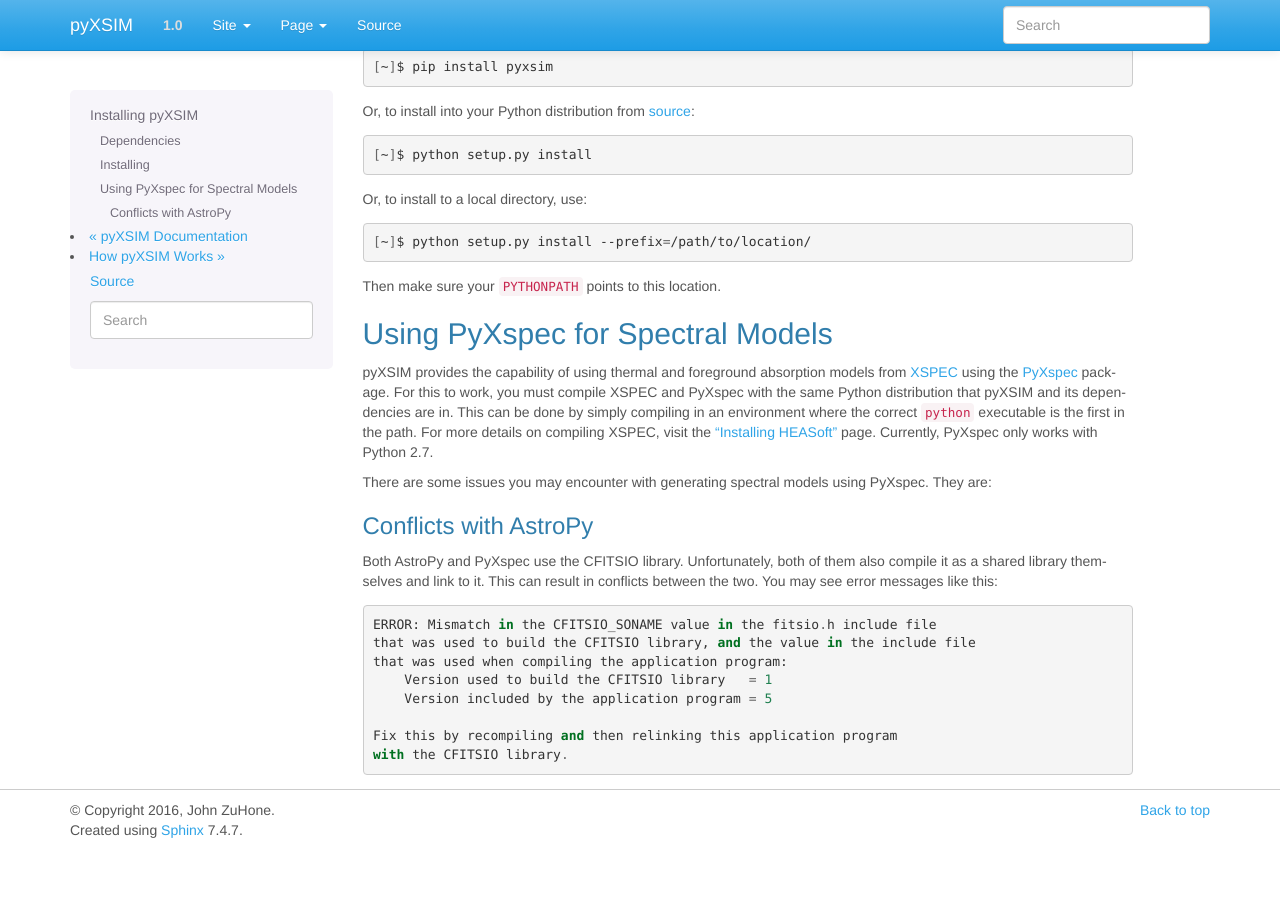
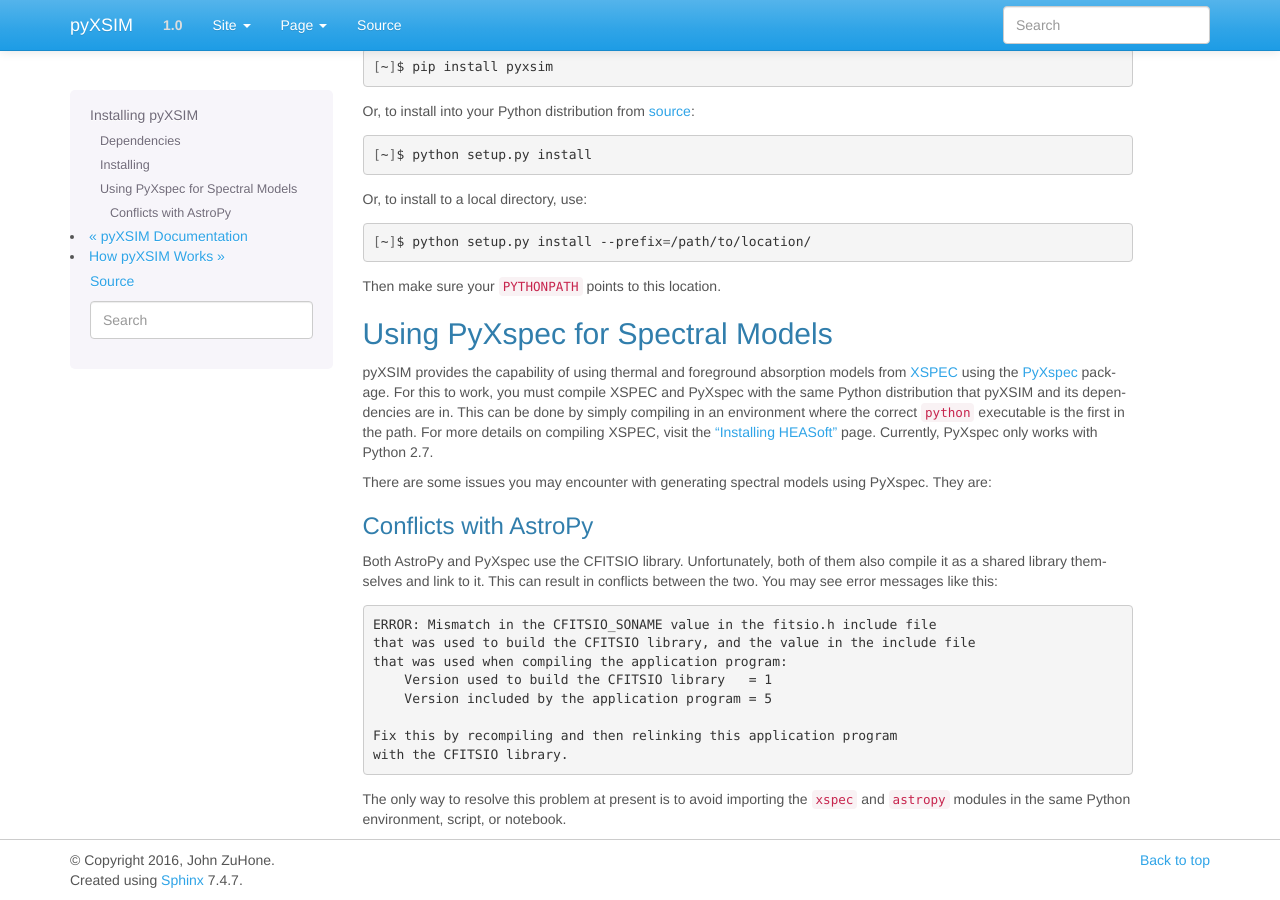
Before and after one commit to jzuhone/pyxsim, a Sphinx documentation site: the page built from doc/source/installing.rst, in a window 1280 px wide and 900 px high, scrolled down 579 px. Built offline with Sphinx 7.4.7, drawn with Linux system fonts in a browser that asks for light colours; before the commit the page ends 1429 px from its top, so only the background shows below that.

Commit message:
Doc nits

```diff
--- a/doc/source/event_lists.rst
+++ b/doc/source/event_lists.rst
@@ -184,7 +184,7 @@ The background is assumed to be spatially constant over the entire region. A sim
 
     nbins = 10000 # The number of bins in the simulated background spectrum
     ebins = YTArray(np.linspace(0.01, 50.0, nbins+1)) # The bin edges (note nbins+1 size)
-    spec = 1.0e-9*YTArray(np.ones(nbins), "photons/cm**2/s") # The spectrum itself
+    spec = YTArray(1.0e-9*np.ones(nbins), "photons/cm**2/s") # The spectrum itself
     events.add_background(ebins, spec, prng=prng, absorb_model=tbabs_model)
 
 Similarly, to add point sources, call :meth:`~pyxsim.event_list.EventList.add_point_sources`, which
--- a/doc/source/installing.rst
+++ b/doc/source/installing.rst
@@ -73,7 +73,7 @@ Both AstroPy and PyXspec use the CFITSIO library. Unfortunately, both of them al
 a shared library themselves and link to it. This can result in conflicts between the two. You may see
 error messages like this:
 
-.. code-block::
+.. code-block:: console
 
     ERROR: Mismatch in the CFITSIO_SONAME value in the fitsio.h include file
     that was used to build the CFITSIO library, and the value in the include file
@@ -83,3 +83,6 @@ error messages like this:
 
     Fix this by recompiling and then relinking this application program
     with the CFITSIO library.
+
+The only way to resolve this problem at present is to avoid importing the ``xspec`` and ``astropy``
+modules in the same Python environment, script, or notebook.
```
